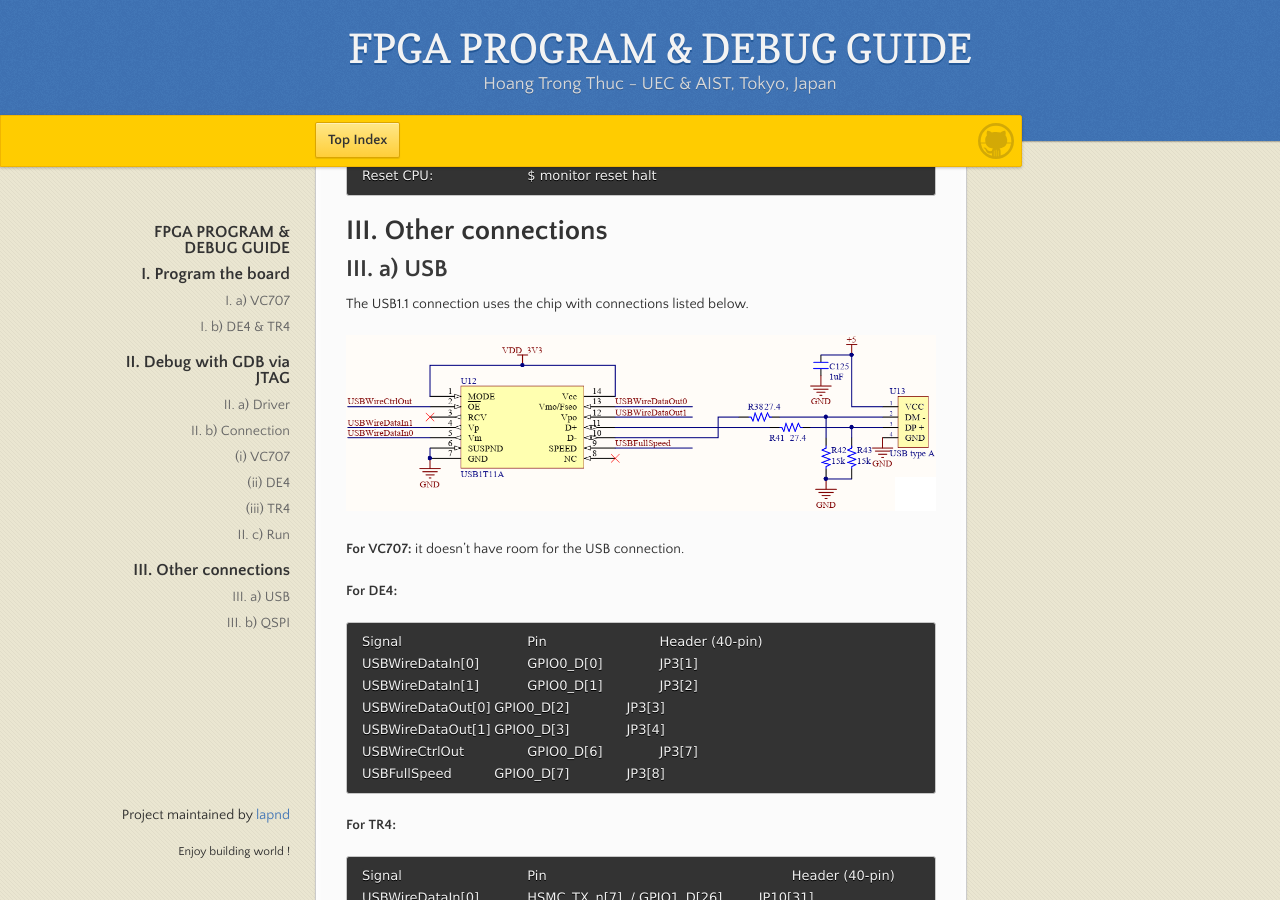
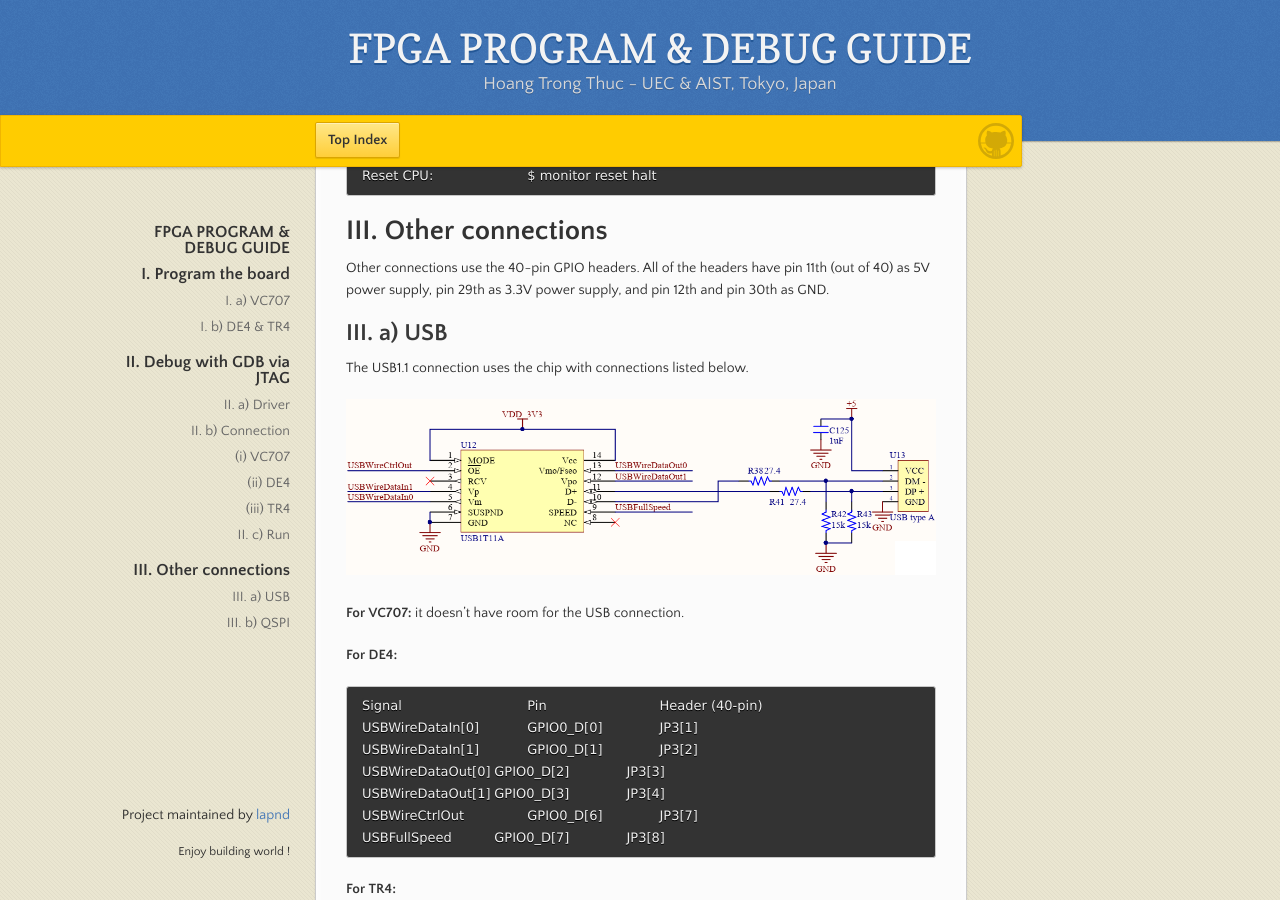
Before and after one commit to lapnd/httdes.github.io, a Jekyll site: the page built from fpgaguide.md, in a window 1280 px wide and 900 px high, scrolled down 3699 px. Built offline with Jekyll 4.4.1, drawn with Linux system fonts in a browser that asks for light colours; our own code applies the rules of GitHub Pages for plain Markdown files.

Commit message:
Update fpgaguide.md

```diff
--- a/fpgaguide.md
+++ b/fpgaguide.md
@@ -145,6 +145,8 @@ Some useful tips for debugging the RISC-V CPU:
 
 # III. Other connections
 
+Other connections use the 40-pin GPIO headers. All of the headers have pin 11th (out of 40) as 5V power supply, pin 29th as 3.3V power supply, and pin 12th and pin 30th as GND.
+
 ## III. a) USB
 
 The USB1.1 connection uses the chip with connections listed below.
```
